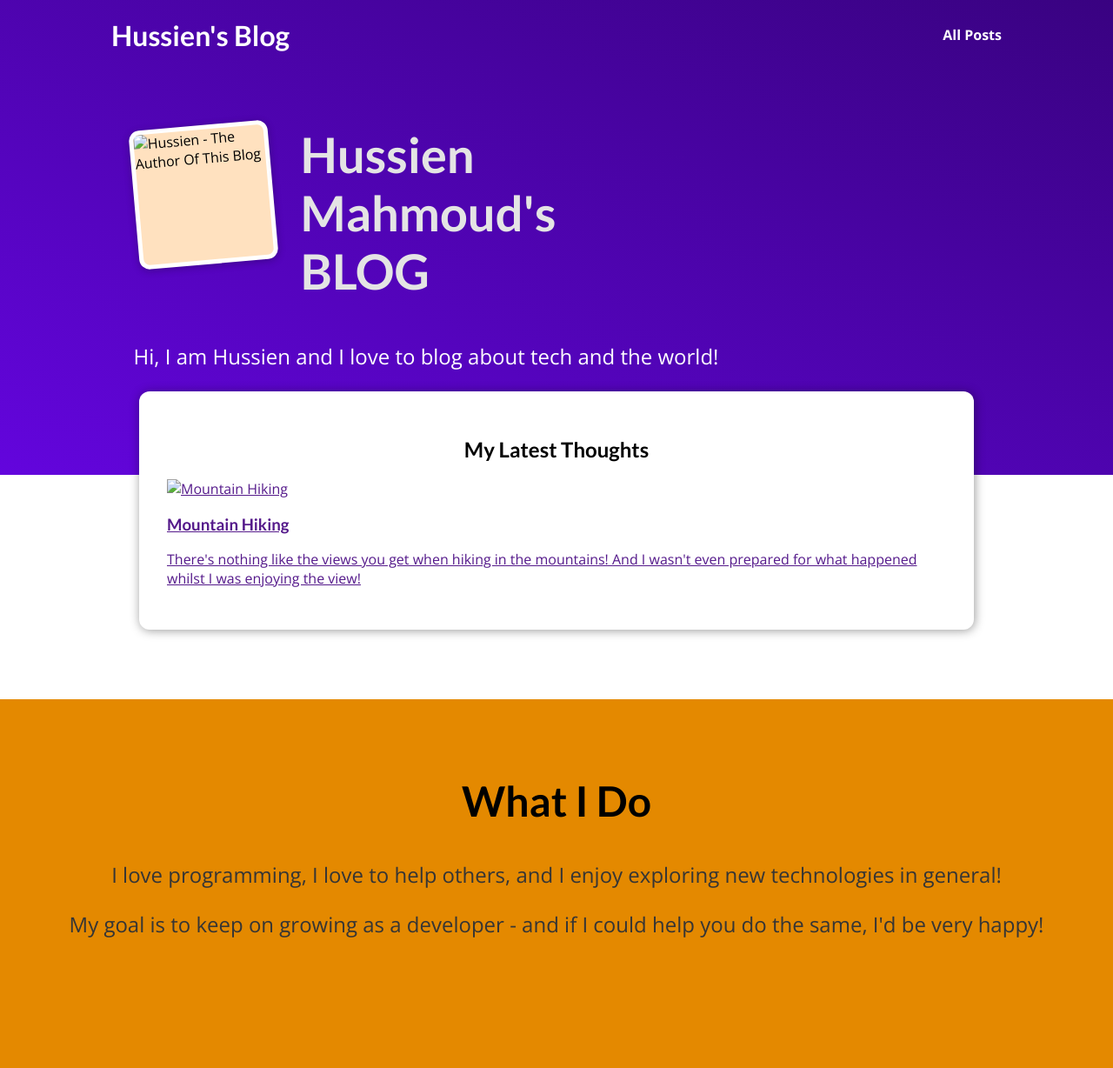
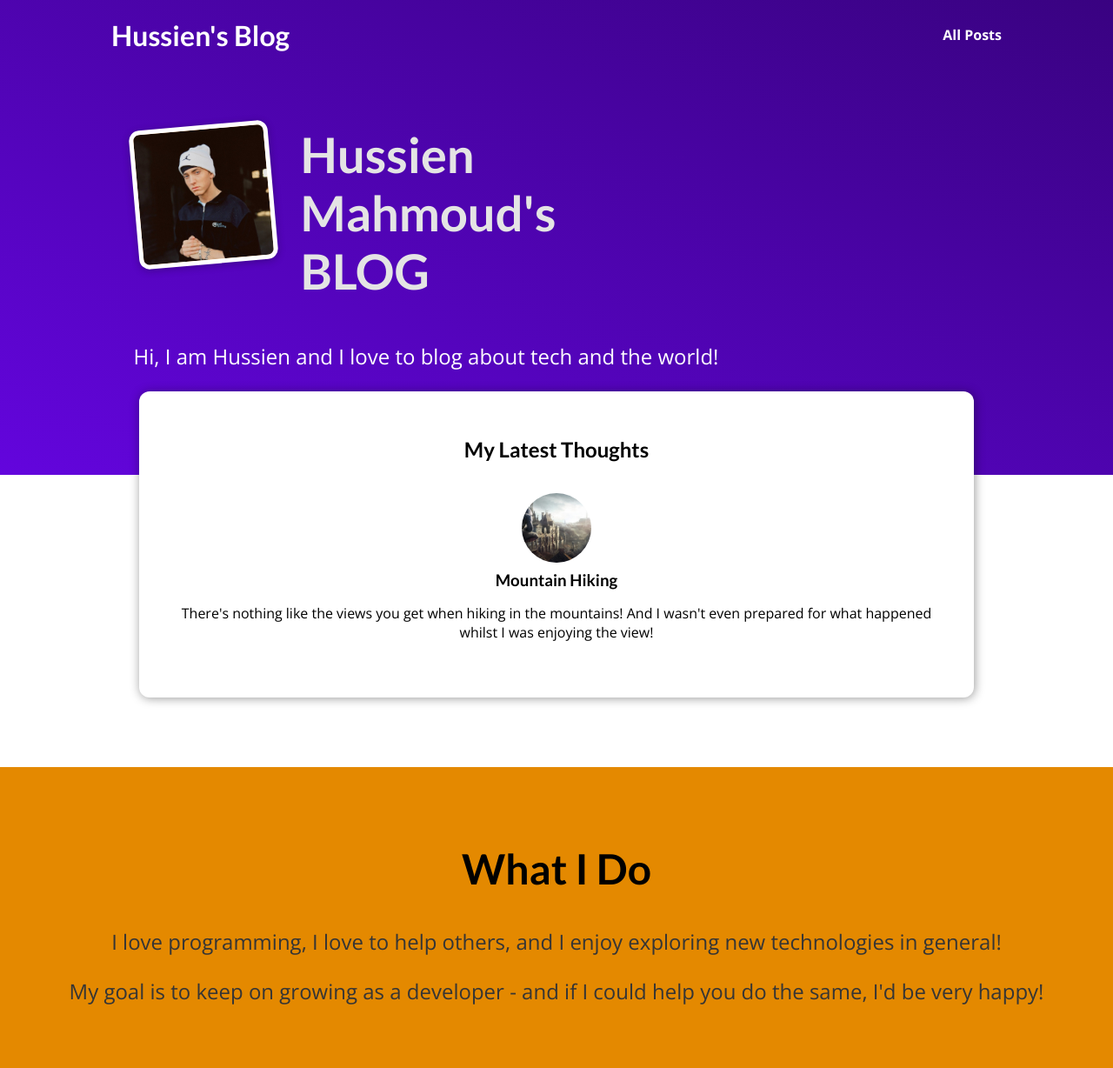
Before and after one commit to Hussien-Mahmoud/my_blog, a Django app: page / in a window 1280 px wide. Shown: the whole page at 87% size. Before the commit the page ends 1151 px from the top, so only its background shows below. Run offline with Django 4.2, Linux system fonts and the light colour scheme.

Commit message:
adding static files (images) and fixing CSS

```diff
--- a/blog/static/blog/index.css
+++ b/blog/static/blog/index.css
@@ -73,3 +101,47 @@
   font-size: 1.5rem;
   color: #353535;
 }
+
+.post {
+  display: flex;
+  flex-direction: column;
+  align-items: center;
+  text-align: center;
+}
+
+.post a {
+  text-decoration: none;
+  color: black;
+  transition: all 0.2s ease;
+  padding: 1rem;
+}
+
+.post a:hover,
+.post a:active {
+  transform: scale(1.1);
+  background-color: #390281;
+  color: white;
+}
+
+.post img {
+  width: 5rem;
+  height: 5rem;
+  object-fit: cover;
+  border-radius: 50%;
+}
+
+.post h3 {
+  margin: 0.25rem 0;
+}
+
+.post time {
+  color: #666666;
+  margin: 0.25rem;
+  font-style: italic;
+  font-size: 0.85rem;
+}
+
+.post:hover time,
+.post:active time {
+  color: white;
+}
--- a/blog/templates/blog/index.html
+++ b/blog/templates/blog/index.html
@@ -19,7 +19,7 @@ My Blog
 
     <section id="welcome">
         <header>
-            <img src="" alt="Hussien - The Author Of This Blog">
+            <img src="{% static 'blog/images/profile.jpg' %}" alt="Hussien - The Author Of This Blog">
             <h2>Hussien Mahmoud's BLOG</h2>
         </header>
         <p>Hi, I am Hussien and I love to blog about tech and the world!</p>
@@ -32,7 +32,7 @@ My Blog
             <li>
                 <article class="post">
                     <a href="">
-                        <img src="" alt="Mountain Hiking">
+                        <img src="{% static 'blog/images/image1.jpg' %}" alt="Mountain Hiking">
                         <div class="post__content">
                             <h3>Mountain Hiking</h3>
                             <p>
```
Also changed, not shown: other parts of blog/static/blog/index.css (+28 -0 lines), blog/static/blog/images/coding.png (added), blog/static/blog/images/image1.jpg (added), blog/static/blog/images/image2.jpg (added), blog/static/blog/images/profile.jpg (added).
